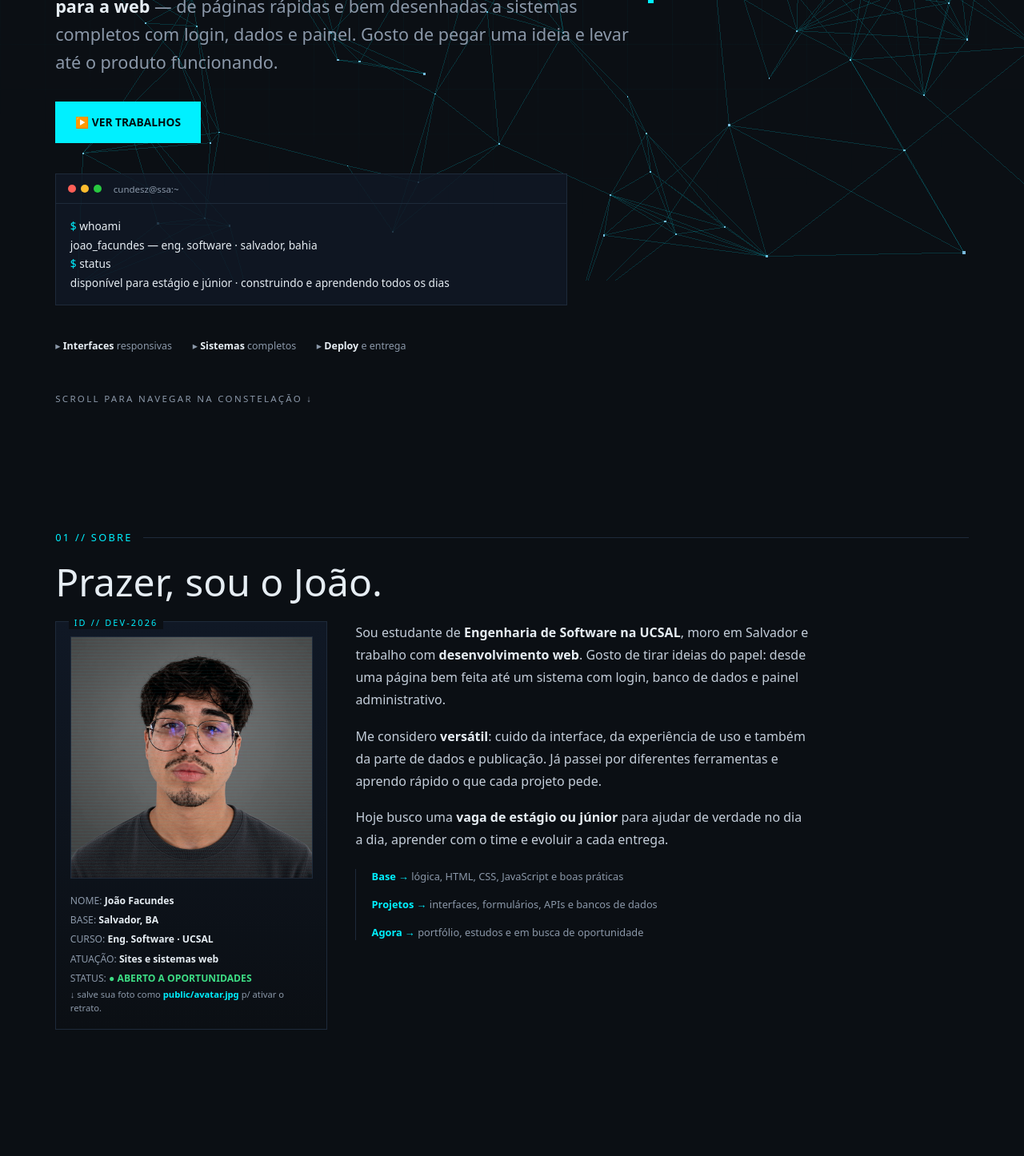
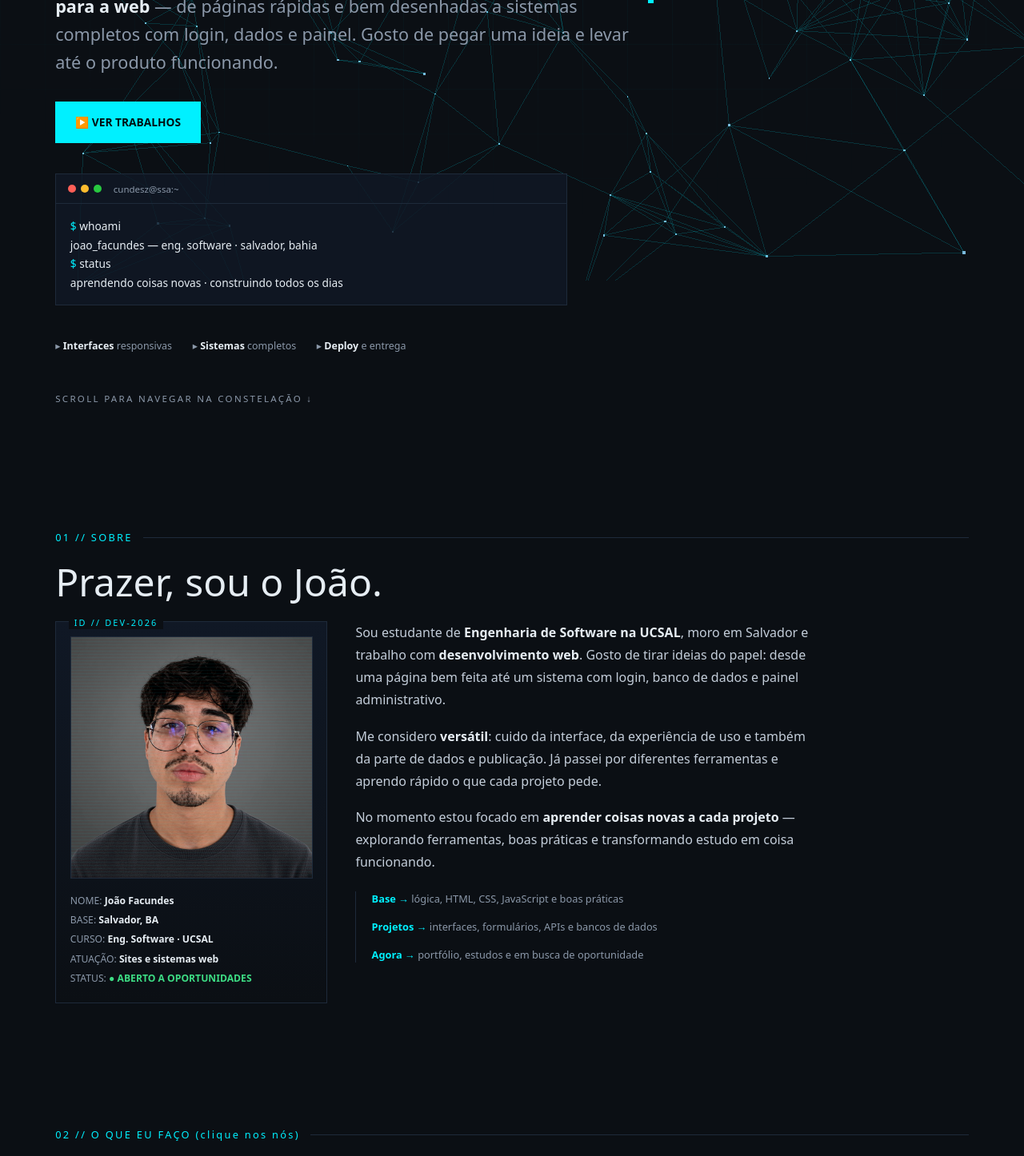
Before and after one commit to Cundesz/portfolio-v1, a Next.js app: page / in a window 1280 px wide. Shown: the part 449-1895 px from the top of the page at 80% size. Built offline with nearby package versions, Linux system fonts and the light colour scheme.

Commit message:
style: textos sem foco em junior-estagio, remove dica de avatar

```diff
--- a/components/Hero.tsx
+++ b/components/Hero.tsx
@@ -81,7 +81,7 @@ export default function Hero() {
           <br />
           <span className="p">$</span> status
           <br />
-          disponível para estágio e júnior · construindo e aprendendo todos os dias
+          aprendendo coisas novas · construindo todos os dias
         </div>
       </div>
       <div className="hero-meta">
--- a/components/Sobre.tsx
+++ b/components/Sobre.tsx
@@ -36,9 +36,6 @@ export default function Sobre() {
             <br />
             STATUS: <b style={{ color: 'var(--ok)' }}>● ABERTO A OPORTUNIDADES</b>
           </div>
-          <p style={{ fontFamily: 'var(--mono)', fontSize: '.7rem', color: 'var(--mut)' }}>
-            ↓ salve sua foto como <b style={{ color: 'var(--acc)' }}>public/avatar.jpg</b> p/ ativar o retrato.
-          </p>
         </Reveal>
         <Reveal className="about-txt">
           <p>
@@ -51,8 +48,8 @@ export default function Sobre() {
             e publicação. Já passei por diferentes ferramentas e aprendo rápido o que cada projeto pede.
           </p>
           <p>
-            Hoje busco uma <b>vaga de estágio ou júnior</b> para ajudar de verdade no dia a dia, aprender com
-            o time e evoluir a cada entrega.
+            No momento estou focado em <b>aprender coisas novas a cada projeto</b> — explorando ferramentas,
+            boas práticas e transformando estudo em coisa funcionando.
           </p>
           <div className="timeline">
             <div>
```
